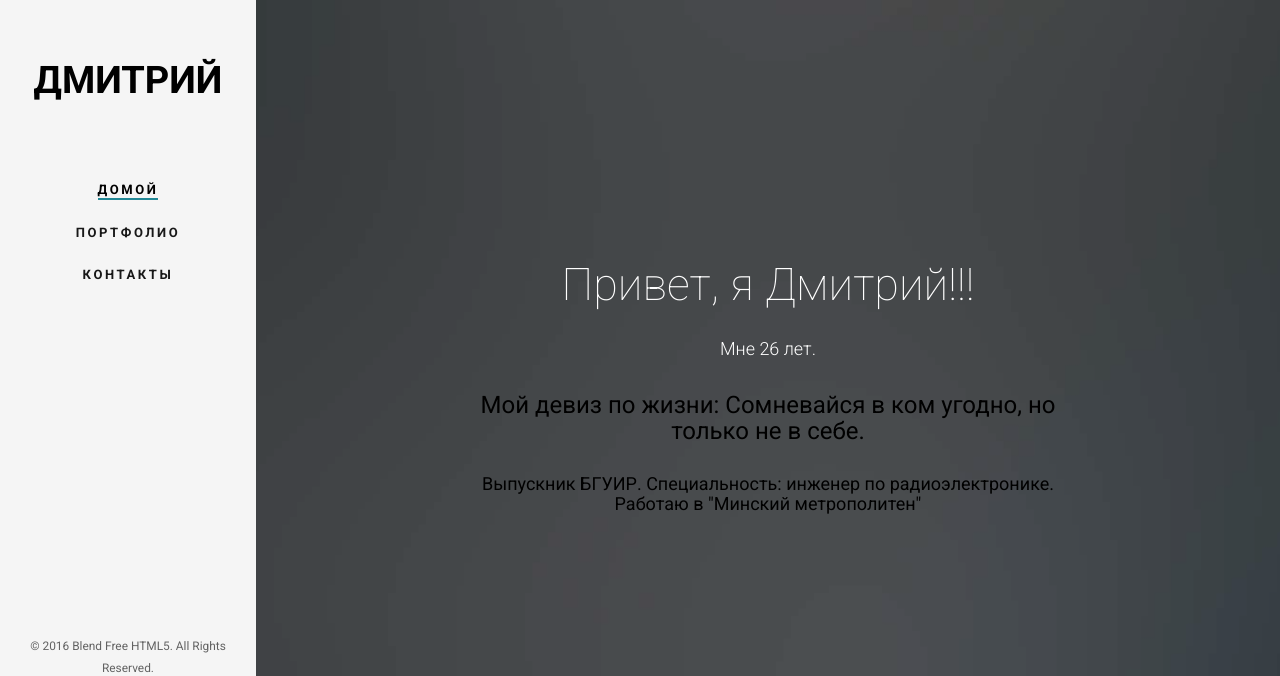
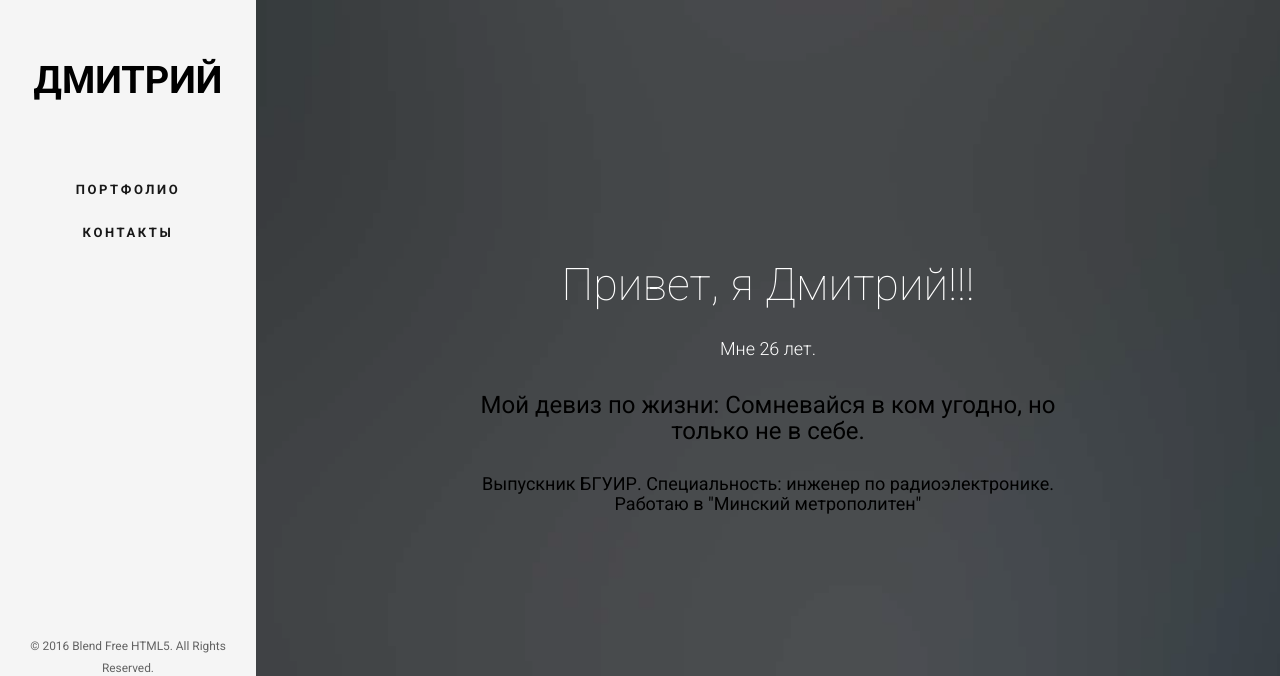
Before and after one commit to rezkiy21/mypage, a plain HTML site: page docs/index.html in a window 1280 px wide. Shown: the top 676 px of the page. Drawn offline with Linux system fonts and the light colour scheme; files whose address does not match are found by name.

Commit message:
Update index.html

```diff
--- a/docs/index.html
+++ b/docs/index.html
@@ -55,7 +55,6 @@
 			<h1 id="fh5co-logo"><a href="index.html">Дмитрий</a></h1>
 			<nav id="fh5co-main-menu" role="navigation">
 				<ul>
-					<li class="fh5co-active"><a href="index.html">Домой</a></li>
 					<li><a href="portfolio.html">Портфолио</a></li>
 					<li><a href="contact.html">Контакты</a></li>
 				</ul>
```
